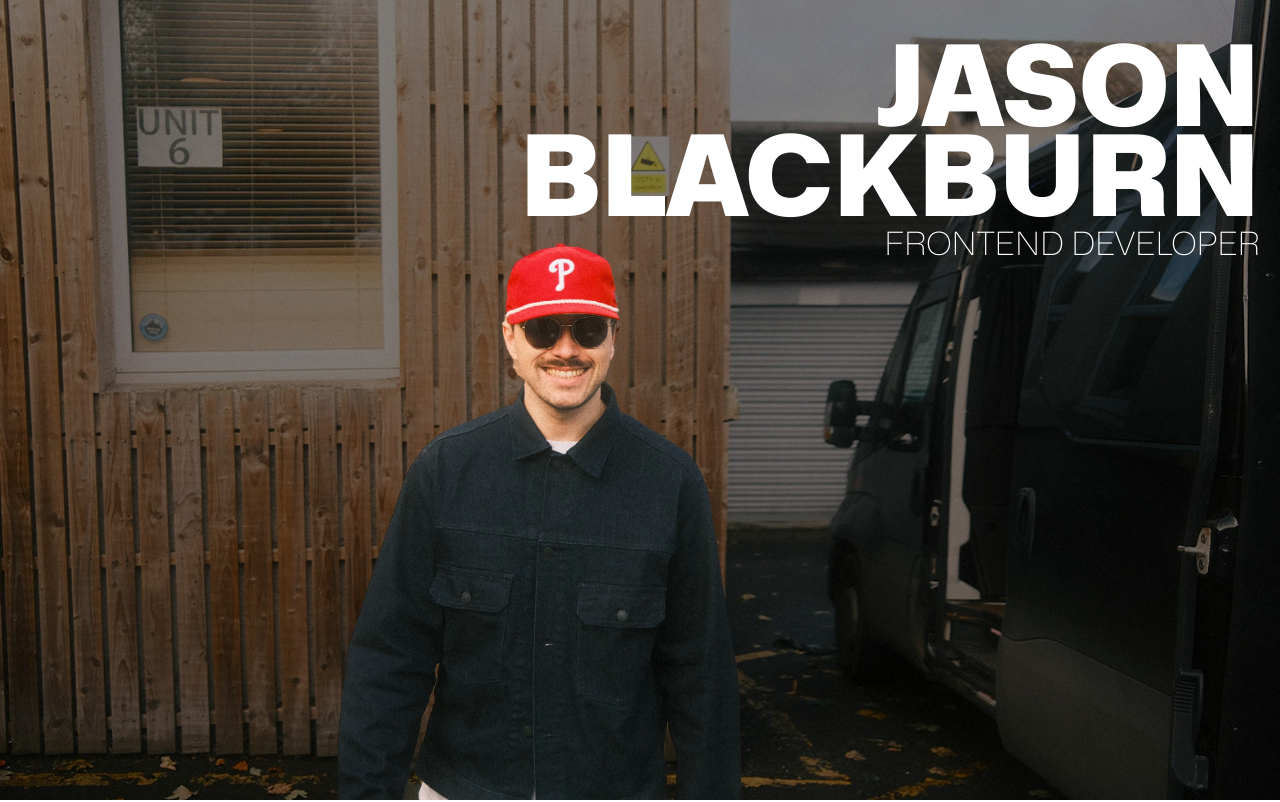
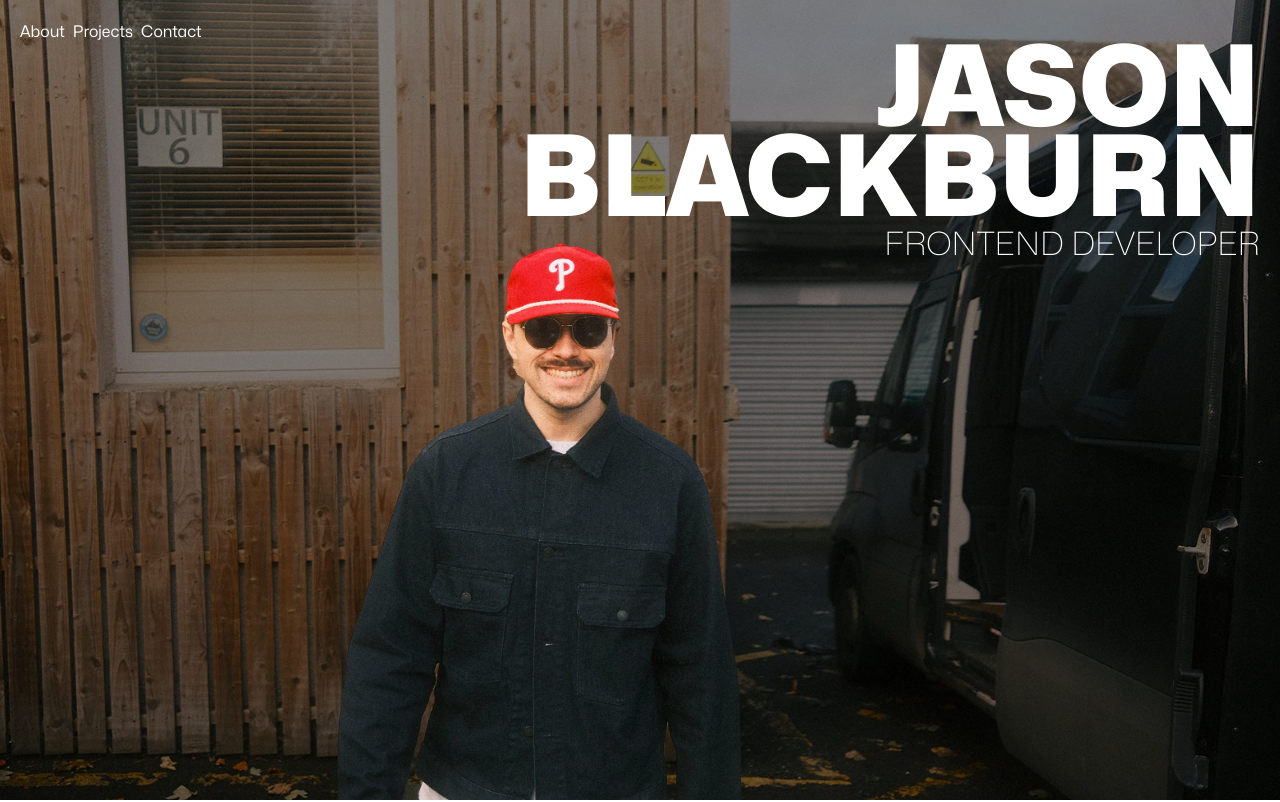
Before and after one commit to JBlackburn94/portfolio_2024, a Next.js app: page / in a window 1280 px wide. Shown: the top 802 px of the page. Built offline with nearby package versions, Linux system fonts and the light colour scheme.

Commit message:
adds basic navbar

```diff
--- a/app/page.tsx
+++ b/app/page.tsx
@@ -2,10 +2,12 @@ import Hero from "./pageComponents/Hero";
 import Projects from "./pageComponents/Projects";
 import Skills from "./pageComponents/Skills";
 import Contact from "./pageComponents/Contact";
+import NavBar from "./pageComponents/NavBar";
 
 export default function Home() {
   return (
     <div className="font-[family-name:var(--font-mona-sans)]">
+      <NavBar />
       <Hero />
       <Skills />
       <Projects />
--- a/app/pageComponents/Contact.tsx
+++ b/app/pageComponents/Contact.tsx
@@ -5,7 +5,7 @@ import Link from "next/link";
 
 export default function Contact() {
   return (
-    <section className="my-5 mx-5 md:mx-10 py-5 px-5 md:px-10">
+    <section id="contact" className="my-5 mx-5 md:mx-10 py-5 px-5 md:px-10">
       <div className="flex flex-col justify-center items-center gap-7 mt-5">
         <div className="flex flex-col justify-start items-center w-[85vw] md:w-[40vw]">
           <div className="h-[250px] w-[250px] overflow-hidden rounded-full relative">
--- /dev/null
+++ b/app/pageComponents/NavBar.tsx
@@ -0,0 +1,33 @@
+import Link from "next/link";
+
+const links = [
+  {
+    id: 1,
+    name: "About",
+    url: "#about",
+  },
+  {
+    id: 2,
+    name: "Projects",
+    url: "#projects",
+  },
+  {
+    id: 3,
+    name: "Contact",
+    url: "#contact",
+  },
+];
+
+export default function NavBar() {
+  return (
+    <nav className="absolute z-50 text-white p-5">
+      <ul className="flex gap-2">
+        {links.map((link) => (
+          <li key={link.id}>
+            <Link href={link.url}>{link.name}</Link>
+          </li>
+        ))}
+      </ul>
+    </nav>
+  );
+}
--- a/app/pageComponents/Projects.tsx
+++ b/app/pageComponents/Projects.tsx
@@ -2,7 +2,7 @@ import ProjectCard from "./ProjectCard";
 
 export default function Projects() {
   return (
-    <section className="my-5 mx-5 md:mx-10 py-5 px-5 md:px-10">
+    <section id="projects" className="my-5 mx-5 md:mx-10 py-5 px-5 md:px-10">
       <h1 className="font-black text-[2.986rem]">Recent Projects.</h1>
       <div className="flex flex-wrap justify-center lg:justify-start items-start gap-7 w-full mt-5">
         <ProjectCard
--- a/app/pageComponents/Skills.tsx
+++ b/app/pageComponents/Skills.tsx
@@ -3,7 +3,10 @@ import TechStackCard from "./TechStackCard";
 
 export default function Skills() {
   return (
-    <section className="flex flex-col lg:flex-row justify-center lg:justify-between items-center gap-10 min-h-screen overflow-hidden my-5 mx-5 md:mx-10">
+    <section
+      id="about"
+      className="flex flex-col lg:flex-row justify-center lg:justify-between items-center gap-10 min-h-screen overflow-hidden my-5 mx-5 md:mx-10"
+    >
       <div className="min-h-[80vh] w-full md:w-[70%] overflow-hidden py-5 px-5 md:px-10">
         <h1 className="text-[2.9rem] font-black">Hello!</h1>
         <h2 className="text-[2.488rem] font-semibold">I&apos;m Jason.</h2>
```
